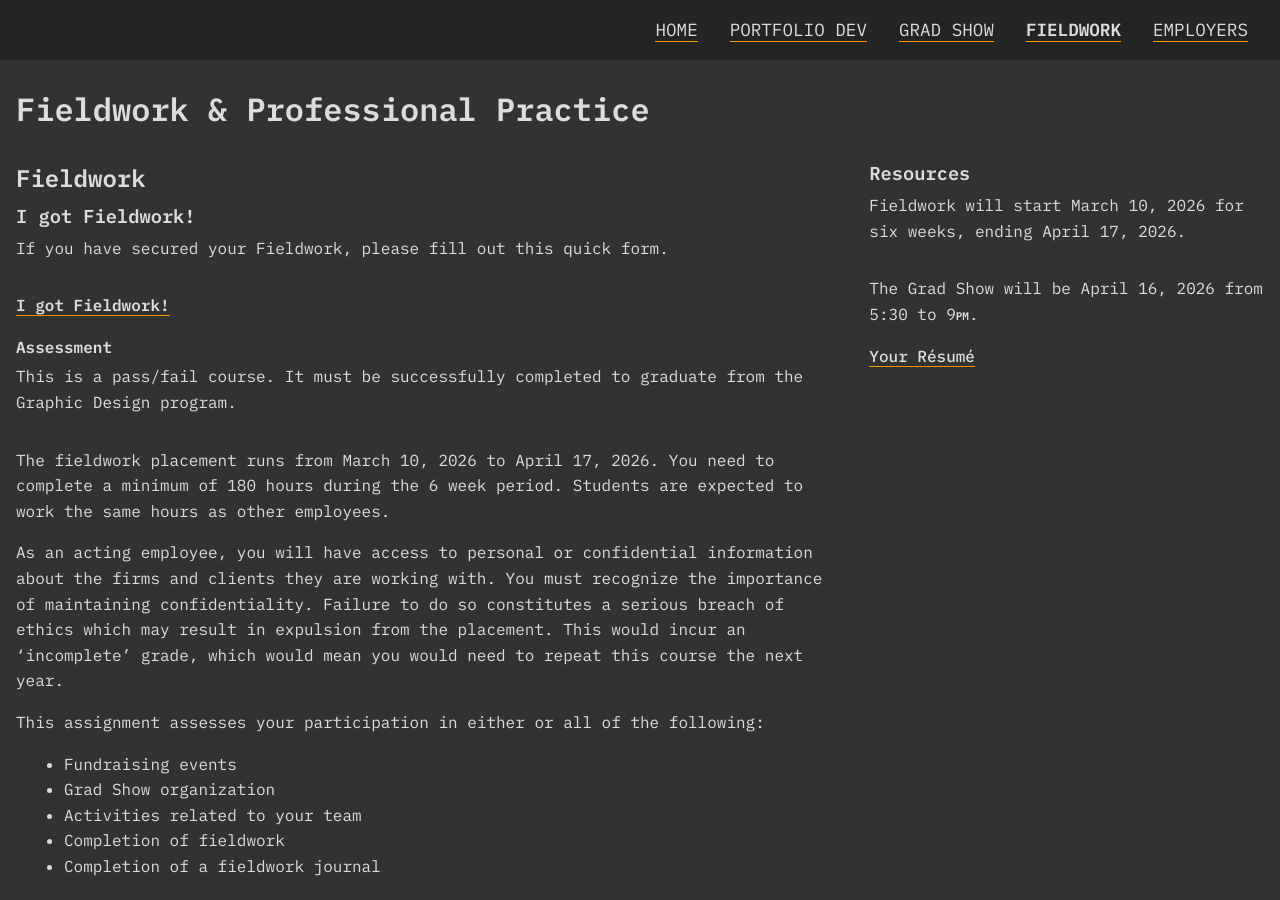
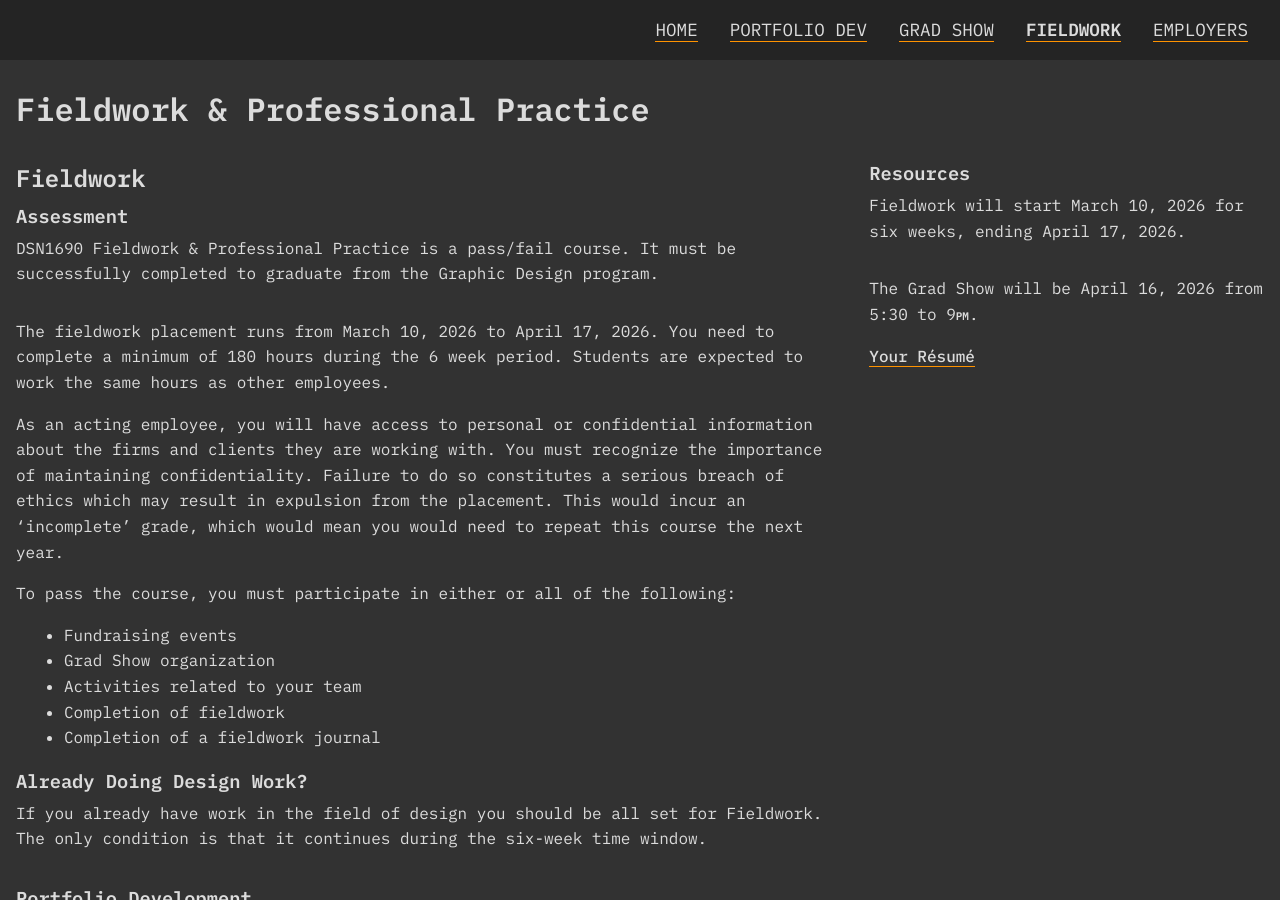
Before and after one commit to AlainParadis/wil, a Jekyll site: the page built from fieldwork.md, in a window 1280 px wide and 900 px high. Built offline with Jekyll 4.4.1, drawn with Linux system fonts in a browser that asks for light colours.

Commit message:
remove a link

```diff
--- a/fieldwork.md
+++ b/fieldwork.md
@@ -2,34 +2,27 @@
 layout: default
 title: Fieldwork
 ---
-### I got Fieldwork!
+### Assessment
 
-If you have secured your Fieldwork, please fill out this quick form.
+DSN1690 Fieldwork & Professional Practice is a pass/fail course. It must be successfully completed to graduate from the Graphic Design program.
 
-<span class="text-center"><a href="https://forms.office.com/r/4jHrgbHr0G" title="I got Fieldwork" target="_blank" class="bold">I got Fieldwork!</a></span>
+The fieldwork placement runs from {{ site.data.course-info.fieldwork-start-date}} to {{ site.data.course-info.fieldwork-end-date }}. You need to complete a minimum of 180 hours during the 6 week period. Students are expected to work the same hours as other employees.
 
+As an acting employee, you will have access to personal or confidential information about the firms and clients they are working with. You must recognize the importance of maintaining confidentiality. Failure to do so constitutes a serious breach of ethics which may result in expulsion from the placement. This would incur an 'incomplete' grade, which would mean you would need to repeat this course the next year.
 
-#### Assessment
+To pass the course, you must participate in either or all of the following:
 
-  This is a pass/fail course. It must be successfully completed to graduate from the Graphic Design program.
+- Fundraising events
+- Grad Show organization
+- Activities related to your team
+- Completion of fieldwork
+- Completion of a fieldwork journal
 
-  The fieldwork placement runs from {{ site.data.course-info.fieldwork-start-date}} to {{ site.data.course-info.fieldwork-end-date }}. You need to complete a minimum of 180 hours during the 6 week period. Students are expected to work the same hours as other employees.
-
-  As an acting employee, you will have access to personal or confidential information about the firms and clients they are working with. You must recognize the importance of maintaining confidentiality. Failure to do so constitutes a serious breach of ethics which may result in expulsion from the placement. This would incur an 'incomplete' grade, which would mean you would need to repeat this course the next year.
-
-  This assignment assesses your participation in either or all of the following:
-
-  - Fundraising events
-  - Grad Show organization
-  - Activities related to your team
-  - Completion of fieldwork
-  - Completion of a fieldwork journal
-
-#### Already Doing Design Work?
+### Already Doing Design Work?
 
 If you already have work in the field of design you should be all set for Fieldwork. The only condition is that it continues during the six-week time window.
 
-#### Portfolio Development
+### Portfolio Development
 
 It's up to you to develop your portfolio to apply for Fieldwork, though you will get support in your courses between now and the time to apply. These are a few tips:
 
@@ -38,30 +31,30 @@ It's up to you to develop your portfolio to apply for Fieldwork, though you will
 - A résumé is important, but secondary to the portfolio.
 - You can modify school work to suit your portfolio.
 
-#### Fieldwork Journal
+### Fieldwork Journal
 
-  You must complete a journal describing your activities and duties during fieldwork.
+You must complete a journal describing your activities and duties during fieldwork.
 
-  These journals should not contain sensitive materials but an overall log of type of work done at your place of work.
+These journals should not contain sensitive materials but an overall log of type of work done at your place of work.
 
-  Your progress is reviewed by your supervisor to give feedback on academic performance, attendance and attitude. The program coordinator(s) may visit each workplace site during the six weeks to discuss the student’s progress with the employer, or discuss progress through a telephone conversation.
+Your progress is reviewed by your supervisor to give feedback on academic performance, attendance and attitude. The program coordinator(s) may visit each workplace site during the six weeks to discuss the student’s progress with the employer, or discuss progress through a telephone conversation.
 
-  If you wish to be on the confirmed graduation list, journals and reports must be submitted no later than two days before the conclusion of the placement.
+If you wish to be on the confirmed graduation list, journals and reports must be submitted no later than two days before the conclusion of the placement.
 
-  A document will be sent to you at a later date.
+A document will be sent to you at a later date.
 
 ### Legal Stuff
 
 #### Is Your Fieldwork Abroad?
 
-  If a student wishes to complete their fieldwork outside of Canada you should contact the Centre for International Studies here at the college for information about studies outside of Canada. Go to the link Apply for Funding&nbsp;to get additional information about study or work internationally.
+If a student wishes to complete their fieldwork outside of Canada you should contact the Centre for International Studies here at the college for information about studies outside of Canada. Go to the link Apply for Funding&nbsp;to get additional information about study or work internationally.
 
-  You could be eligible for a scholarship valued up to $3,000 for a 4 to 8 week placement.
+You could be eligible for a scholarship valued up to $3,000 for a 4 to 8 week placement.
 
-  Are you a Canadian citizen going abroad? <a title="Read about the requirements" href="https://www.algonquincollege.com/international/" target="_blank" rel="noopener">Read about the requirements</a>.
+Are you a Canadian citizen going abroad? <a title="Read about the requirements" href="https://www.algonquincollege.com/international/" target="_blank" rel="noopener">Read about the requirements</a>.
 
-  Interested in a bursary for your fieldwork abroad? <a href="https://www.algonquincollege.com/international/swa/awards/" target="_blank">Read more...</a>
+Interested in a bursary for your fieldwork abroad? <a href="https://www.algonquincollege.com/international/swa/awards/" target="_blank">Read more...</a>
 
 #### International Students
 
-  If you are an international student you need to contact the <a href="https://www.algonquincollege.com/international/" title="International Education Centre" target="_blank">International Education Centre</a>. You can email <a href="mailto:iecsupport@algonquincollege.com" title="International Education Centre">iecsupport@algonquincollege.com</a> to inquire. They will supply you with a required letter that you have to have signed by me to enable your eligibility to work in Canada for the required 6 weeks of placement in order for you to graduate.
+If you are an international student you need to contact the <a href="https://www.algonquincollege.com/international/" title="International Education Centre" target="_blank">International Education Centre</a>. You can email <a href="mailto:iecsupport@algonquincollege.com" title="International Education Centre">iecsupport@algonquincollege.com</a> to inquire. They will supply you with a required letter that you have to have signed by me to enable your eligibility to work in Canada for the required 6 weeks of placement in order for you to graduate.
```
Also changed, not shown: portfolio-development.md (+1 -1 lines).
